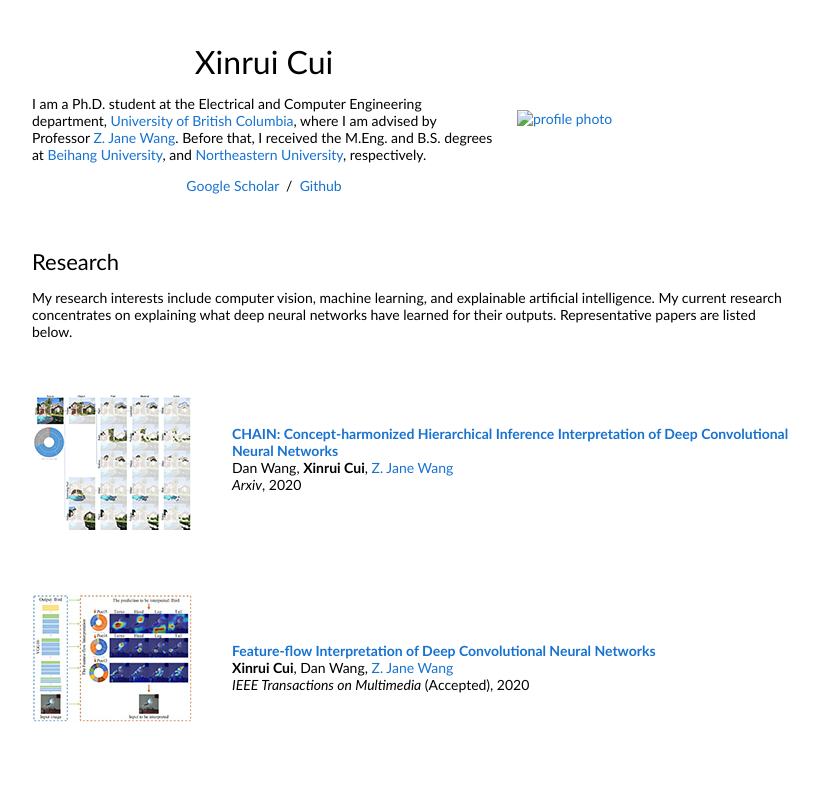
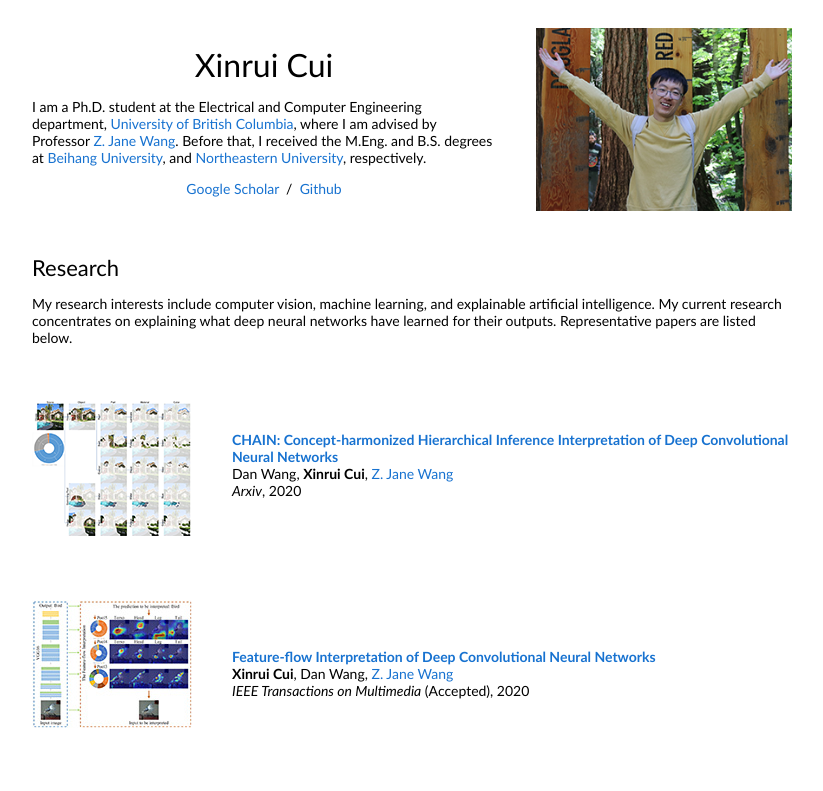
Before and after one commit to CyrusCui/CyrusCui.github.io, a plain HTML site: page index.html in a window 1280 px wide. Shown: the top 791 px of the page, without its empty margins (228-1051 px from the left). Drawn offline with Linux system fonts and the light colour scheme.

Commit message:
Update index.html

```diff
--- a/index.html
+++ b/index.html
@@ -33,12 +33,12 @@
                 <!-- <a href="http://www.linkedin.com/in/jonathanbarron/"> LinkedIn </a> -->
               </p>
             </td>
-            <!--<td style="padding:2.5%;width:40%;max-width:40%">
-              <a href="images/IMG_0577.jpg"><img style="width:100%;max-width:100%" alt="profile photo"></a>
+            <td style="padding:2.5%;width:40%;max-width:40%">
+              <a href="images/IMG_0577.jpg"><img style="width:100%;max-width:100%" alt="profile photo" src="images/IMG_0577.jpg" class="hoverZoomLink"></a>
+            </td>
+            <!-- <td width="40%">
+              <a href="images/IMG_0577.jpg"><img width="250" alt="profile photo"></a>
             </td> -->
-            <td width="40%">
-              <a href="images/IMG_0577.jpg"><img width="250" alt="profile photo"></a>
-            </td>
           </tr>
         </tbody></table>
         <table style="width:100%;border:0px;border-spacing:0px;border-collapse:separate;margin-right:auto;margin-left:auto;"><tbody>
```
